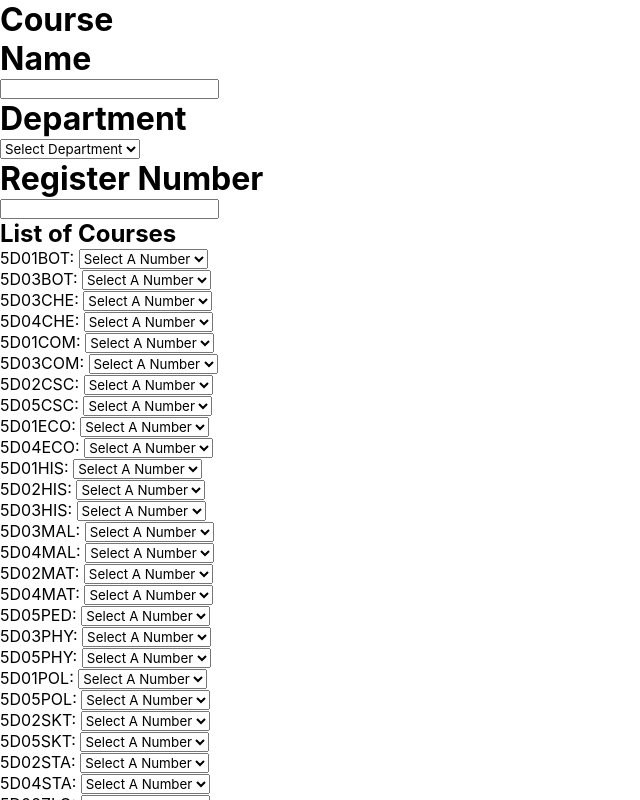
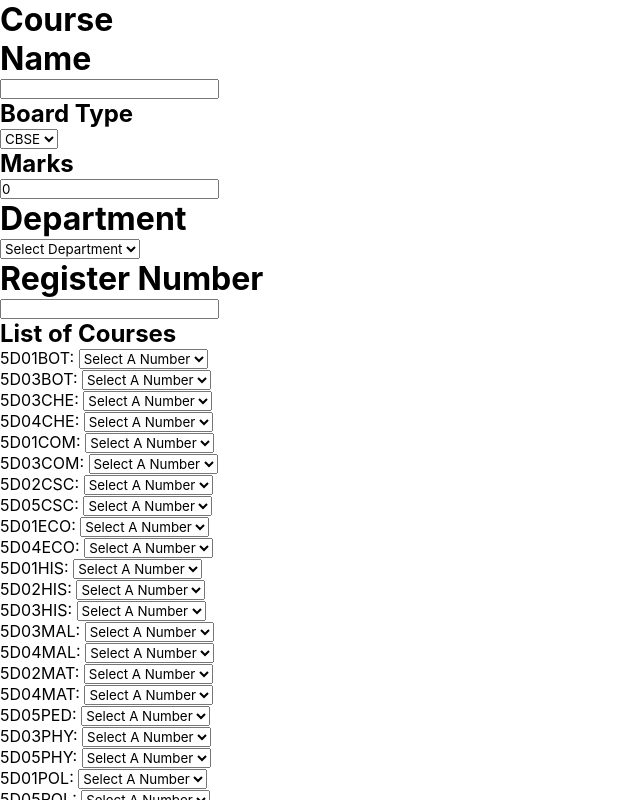
Before and after one commit to 4rjunc/opencourse-webapp, a React (Vite) app in the folder open-frontend/: page /course in a window 1280 px wide. Shown: the top 800 px of the page, without its empty margins (0-640 px from the left). Built offline with nearby package versions, Linux system fonts and the light colour scheme.

Commit message:
Added Marks

```diff
--- a/open-frontend/src/components/Course.jsx
+++ b/open-frontend/src/components/Course.jsx
@@ -38,7 +38,8 @@ const Course = () => {
     const [name, setName] = useState("");
     const [regNumber, setRegNumber] = useState("");
     const [dept, setDept] = useState("");
-    const [mark, setMark] = useState(0);
+    const [marks, setMarks] = useState(0);
+    const [boardType, setBoardType] = useState("CBSE");
 
     const departments = ["BOT", "CHE", "CSC", "ECO", "COM", "HIS", "MAL", "MAT", "PHY", "PED", "POL", "SKT", "SAT", "ZLG"]
   const handleChange = (key, value) => {
@@ -59,6 +60,14 @@ const Course = () => {
   const assignedNumbers = Object.values(courseList).filter((value) => value !== 0);
   const availableNumbers = [...Array(30)].map((_, index) => index + 1).filter((number) => !assignedNumbers.includes(number));
 
+  const convertMarks = () => {
+    if (boardType === "CBSE") {
+      // Convert marks to out of 1200
+      setMarks(marks * (1200/100))
+      //return marks * (1200 / 100);
+    }
+    //return marks;
+  };
 
   return (
     <div>
@@ -68,6 +77,21 @@ const Course = () => {
 
            <h1>Name</h1>
            <input type="text" onChange={ (event) => setName(event.target.value)}/>
+
+           <h2>Board Type</h2>
+          <select value={boardType} onChange={(e) => setBoardType(e.target.value)}>
+            <option value="CBSE">CBSE</option>
+            <option value="State">State</option>
+          </select>
+
+          <h2>Marks</h2>
+          <input
+            type="number"
+            placeholder="Enter Marks"
+            value={marks}
+            onChange={(e) => setMarks(parseInt(e.target.value))
+             }
+          />
 
            <h1>Department</h1>
            <select value={dept} onChange={(e)=> setDept(e.target.value)}>
@@ -107,6 +131,7 @@ const Course = () => {
                 </div>
                 );
             })}
+            <button type="submit">Submit</button>
         </form>
       </div>
     </div>
```
Also changed, not shown: 2 other files (tests, documents, lock files or other folders).
